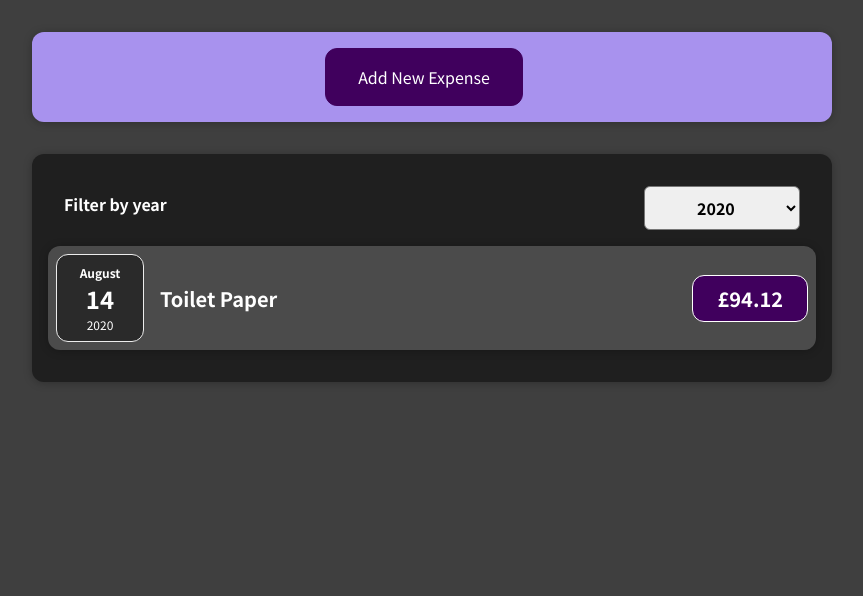
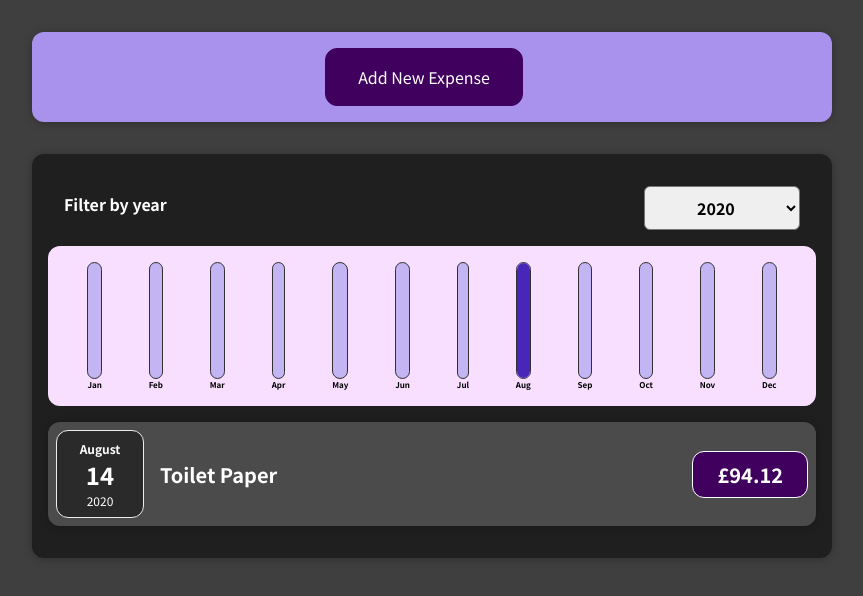
Before and after one commit to thomas-kenny/udemy-react-app, a React (Create React App) app: page / in a window 1280 px wide. Shown: the top 596 px of the page, without its empty margins (208-1071 px from the left). Built offline with nearby package versions, Linux system fonts and the light colour scheme.

Commit message:
modules 4-5

```diff
--- /dev/null
+++ b/src/components/Chart.css
@@ -0,0 +1,9 @@
+.chart {
+  padding: 1rem;
+  border-radius: 12px;
+  background-color: #f8dfff;
+  text-align: center;
+  display: flex;
+  justify-content: space-around;
+  height: 10rem;
+}
--- /dev/null
+++ b/src/components/Chart.js
@@ -0,0 +1,24 @@
+import React from "react";
+
+import ChartBar from "./ChartBar";
+import "./Chart.css";
+
+const Chart = (props) => {
+  const dataPointValues = props.dataPoints.map(dataPoint => dataPoint.value)
+  const totalMax = Math.max(...dataPointValues)
+
+  return (
+    <div className="chart">
+      {props.dataPoints.map((dataPoint) => (
+        <ChartBar
+          key={dataPoint.label}
+          value={dataPoint.value}
+          maxValue={totalMax}
+          label={dataPoint.label}
+        />
+      ))}
+    </div>
+  );
+};
+
+export default Chart;
--- /dev/null
+++ b/src/components/ChartBar.css
@@ -0,0 +1,31 @@
+
+.chart-bar {
+  height: 100%;
+  display: flex;
+  flex-direction: column;
+  align-items: center;
+}
+
+.chart-bar__inner {
+  height: 100%;
+  width: 100%;
+  border: 1px solid #313131;
+  border-radius: 12px;
+  background-color: #c3b4f3;
+  overflow: hidden;
+  display: flex;
+  flex-direction: column;
+  justify-content: flex-end;
+}
+
+.chart-bar__fill {
+  background-color: #4826b9;
+  width: 100%;
+  transition: all 0.3s ease-out;
+}
+
+.chart-bar__label {
+  font-weight: bold;
+  font-size: 0.5rem;
+  text-align: center;
+}
--- /dev/null
+++ b/src/components/ChartBar.js
@@ -0,0 +1,20 @@
+import React from "react";
+import "./ChartBar.css";
+
+const ChartBar = (props) => {
+  let barFillHeight = '0%'
+  if (props.maxValue > 0) {
+    barFillHeight = Math.round(props.value / props.maxValue) * 100 + '%'
+  }
+
+  return (
+    <div className="chart-bar">
+      <div className="chart-bar__inner">
+        <div className="chart-bar__fill" style={{height: barFillHeight}}></div>
+      </div>
+      <div className="chart-bar__label">{props.label}</div>
+    </div>
+  );
+};
+
+export default ChartBar;
--- a/src/components/ExpenseForm.js
+++ b/src/components/ExpenseForm.js
@@ -46,7 +46,7 @@
 
     const expenseData = {
       title: enteredTitle,
-      amount: enteredAmount,
+      amount: +enteredAmount,
       date: new Date(enteredDate),
     };
     props.onSaveExpenseData(expenseData);
--- a/src/components/Expenses.js
+++ b/src/components/Expenses.js
@@ -3,6 +3,7 @@
 import ExpensesList from "./ExpensesList";
 import Card from "./Card";
 import ExpensesFilter from "./ExpensesFilter";
+import ExpensesChart from "./ExpensesChart";
 
 const Expenses = (props) => {
   const [filteredYear, setFilteredYear] = useState("2020");
@@ -22,6 +23,7 @@
           selected={filteredYear}
           onFilterYear={filterChangeHandler}
         />
+        <ExpensesChart expenses={filteredExpenses}/>
         <ExpensesList expenses={filteredExpenses}/>
       </Card>
     </div>
--- /dev/null
+++ b/src/components/ExpensesChart.js
@@ -0,0 +1,28 @@
+import React from "react";
+import Chart from "./Chart";
+
+const ExpensesChart = (props) => {
+  const chartDataPoints = [
+    { label: "Jan", value: 0 },
+    { label: "Feb", value: 0 },
+    { label: "Mar", value: 0 },
+    { label: "Apr", value: 0 },
+    { label: "May", value: 0 },
+    { label: "Jun", value: 0 },
+    { label: "Jul", value: 0 },
+    { label: "Aug", value: 0 },
+    { label: "Sep", value: 0 },
+    { label: "Oct", value: 0 },
+    { label: "Nov", value: 0 },
+    { label: "Dec", value: 0 },
+  ];
+
+  for (const expense of props.expenses) {
+    const expenseMonth = expense.date.getMonth(); //starting at 0, Jan => 0
+    chartDataPoints[expenseMonth].value += expense.amount
+  }
+
+  return <Chart dataPoints={chartDataPoints}/>;
+};
+
+export default ExpensesChart;
```
Also changed, not shown: 1 other file (tests, documents, lock files or other folders).
